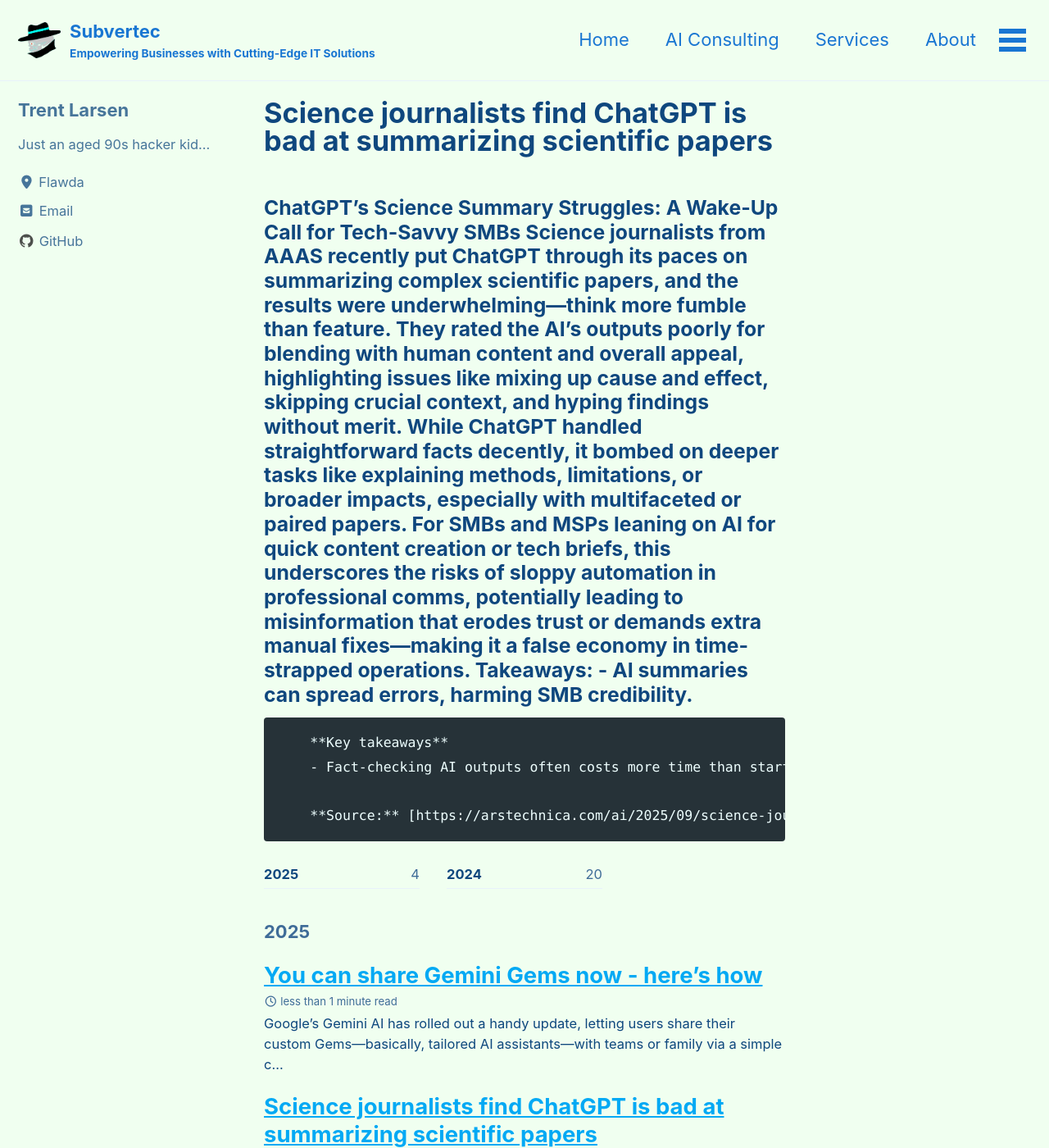
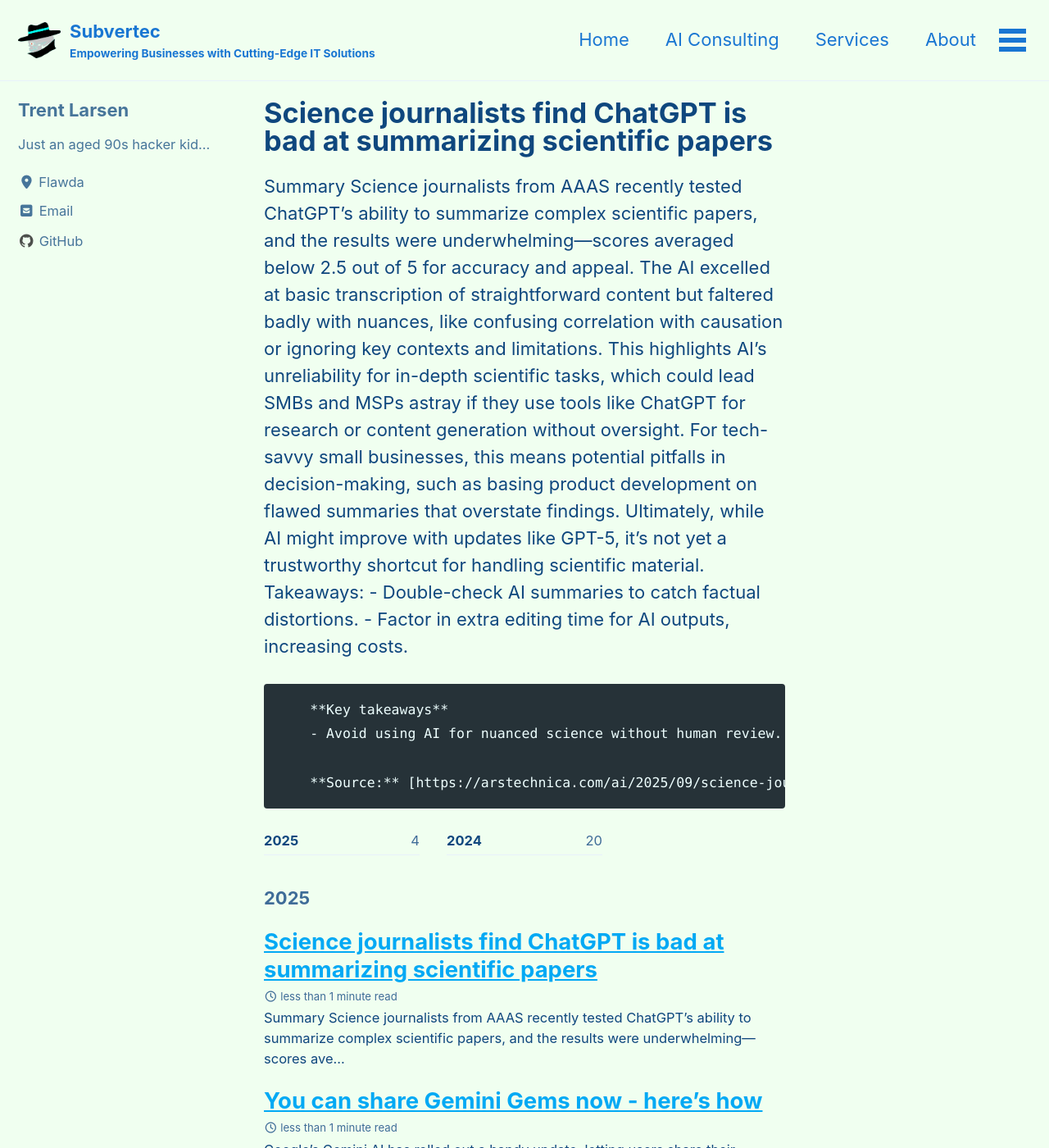
Before and after one commit to subv3rsiv3/website, a Jekyll site: the page built from _posts/2025-09-19-science-journalists-find-chatgpt-is-bad-at-summarizing-scientific-papers.md, in a window 1280 px wide and 1400 px high. Shown: the whole window at 82% size. Built offline with Jekyll 4.4.1, drawn with Linux system fonts in a browser that asks for light colours; cached includes are drawn as plain includes; some of the changed text lies outside the part shown.

Commit message:
Publish: Science journalists find ChatGPT is bad at summarizing scientific papers

```diff
--- a/_posts/2025-09-19-science-journalists-find-chatgpt-is-bad-at-summarizing-scientific-papers.md
+++ b/_posts/2025-09-19-science-journalists-find-chatgpt-is-bad-at-summarizing-scientific-papers.md
@@ -1,22 +1,23 @@
 ---
 layout: posts
 title: Science journalists find ChatGPT is bad at summarizing scientific papers
-date: '2025-09-19 15:12:45 '
-excerpt: '### ChatGPT''s Science Summary Struggles: A Wake-Up Call for Tech-Savvy SMBs Science journalists from AAAS recently put ChatGPT through its paces on summarizing complex scientific papers, and the results were underwhelming—think more fumble '
+date: '2025-09-19 20:04:11 '
+excerpt: Summary Science journalists from AAAS recently tested ChatGPT's ability to summarize complex scientific papers, and the results were underwhelming—scores averaged below 2.5 out of 5 for accuracy and appeal. The AI excelled at basic transcri
 seo_title: Science journalists find ChatGPT is bad at summarizing scientific papers
-seo_description: '### ChatGPT''s Science Summary Struggles: A Wake-Up Call for Tech-Savvy SMBs Science journalists from AAAS recently put ChatGPT through its paces on summari'
+seo_description: Summary Science journalists from AAAS recently tested ChatGPT's ability to summarize complex scientific papers, and the results were underwhelming—scores a
 categories:
+- Azure
 - AI_Automation
 tags:
+- Azure
 - AI_Automation
 permalink: /blog/science-journalists-find-chatgpt-is-bad-at-summarizing-scientific-papers/
 ---
 
-### ChatGPT's Science Summary Struggles: A Wake-Up Call for Tech-Savvy SMBs Science journalists from AAAS recently put ChatGPT through its paces on summarizing complex scientific papers, and the results were underwhelming—think more fumble than feature. They rated the AI's outputs poorly for blending with human content and overall appeal, highlighting issues like mixing up cause and effect, skipping crucial context, and hyping findings without merit. While ChatGPT handled straightforward facts decently, it bombed on deeper tasks like explaining methods, limitations, or broader impacts, especially with multifaceted or paired papers. For SMBs and MSPs leaning on AI for quick content creation or tech briefs, this underscores the risks of sloppy automation in professional comms, potentially leading to misinformation that erodes trust or demands extra manual fixes—making it a false economy in time-strapped operations. Takeaways: - AI summaries can spread errors, harming SMB credibility.
+Summary Science journalists from AAAS recently tested ChatGPT's ability to summarize complex scientific papers, and the results were underwhelming—scores averaged below 2.5 out of 5 for accuracy and appeal. The AI excelled at basic transcription of straightforward content but faltered badly with nuances, like confusing correlation with causation or ignoring key contexts and limitations. This highlights AI's unreliability for in-depth scientific tasks, which could lead SMBs and MSPs astray if they use tools like ChatGPT for research or content generation without oversight. For tech-savvy small businesses, this means potential pitfalls in decision-making, such as basing product development on flawed summaries that overstate findings. Ultimately, while AI might improve with updates like GPT-5, it's not yet a trustworthy shortcut for handling scientific material. Takeaways: - Double-check AI summaries to catch factual distortions. - Factor in extra editing time for AI outputs, increasing costs.
 
         **Key takeaways**
-        - Fact-checking AI outputs often costs more time than starting fresh.
-- Over-relying on ChatGPT risks legal or reputational pitfalls in tech fields.
-- SMBs should pair AI with human review for accurate content.
+        - Avoid using AI for nuanced science without human review.
+- Revisit AI tools post-updates to gauge improvements.
 
         **Source:** [https://arstechnica.com/ai/2025/09/science-journalists-find-chatgpt-is-bad-at-summarizing-scientific-papers/](https://arstechnica.com/ai/2025/09/science-journalists-find-chatgpt-is-bad-at-summarizing-scientific-papers/)
```
